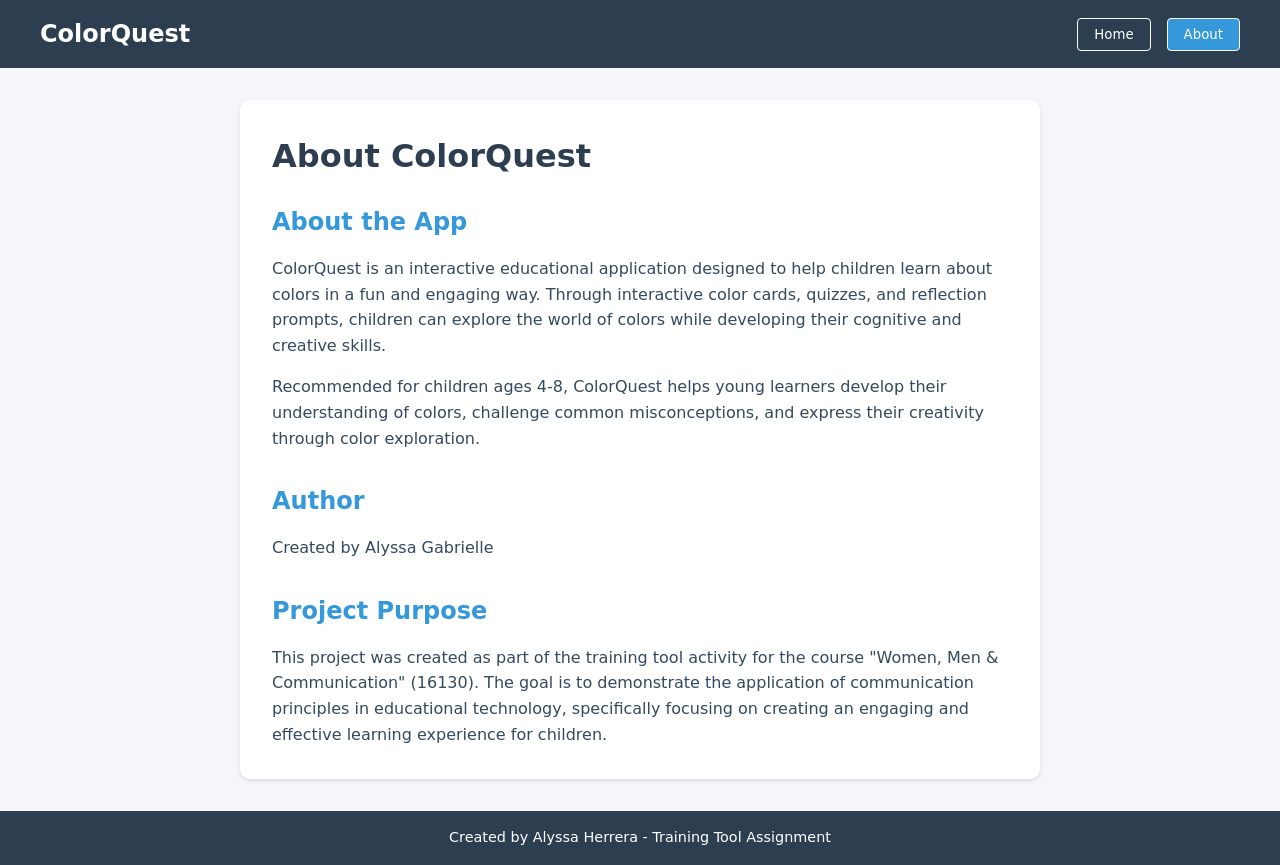
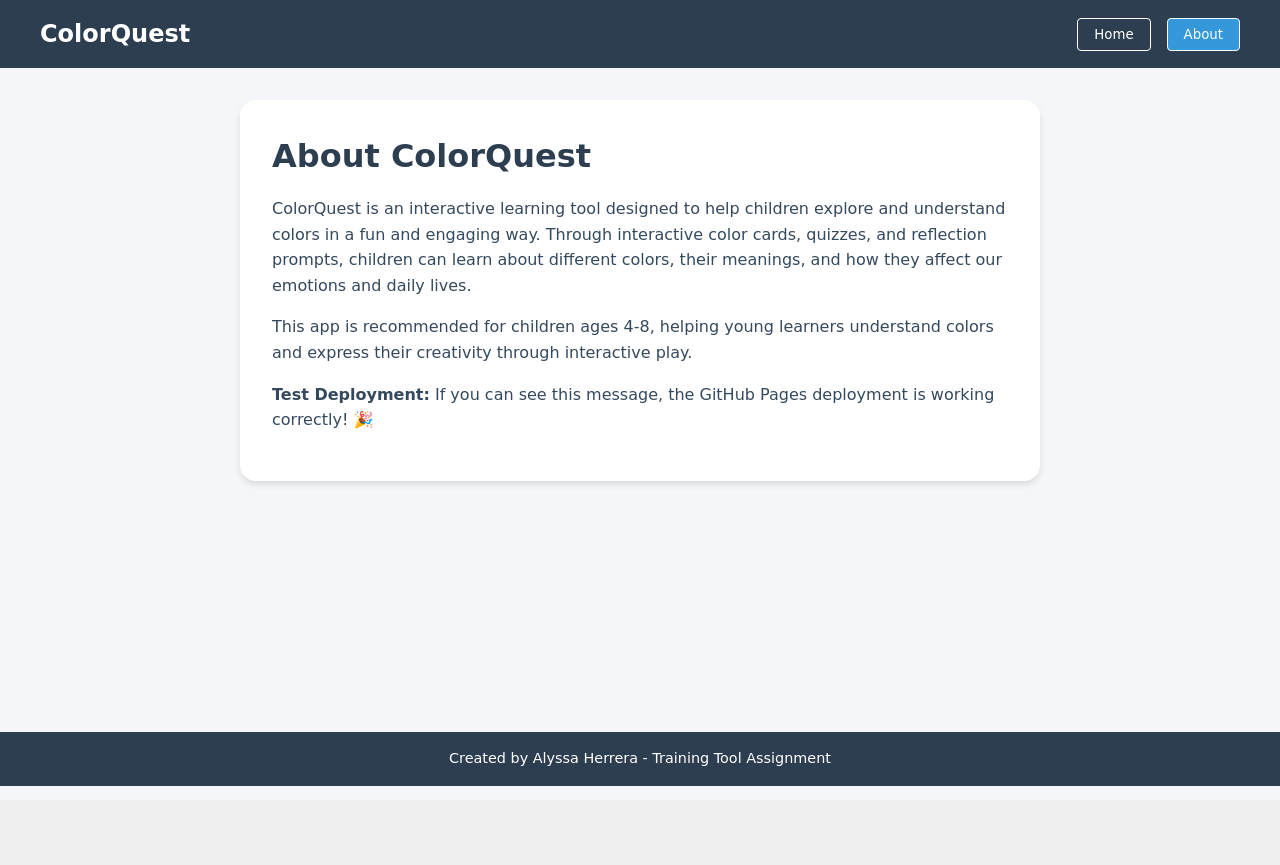
Before and after one commit to alyssagabrie/colorquest, a React (Vite) app: page / in a window 1280 px wide. Both pictures are taken after a click on the button "About". After the commit the page ends 800 px from the top, so only its background shows below. Built offline with nearby package versions, Linux system fonts and the light colour scheme.

Commit message:
Add test message to About page

```diff
--- a/src/components/About.tsx
+++ b/src/components/About.tsx
@@ -2,44 +2,24 @@ import React from 'react';
 
 const About: React.FC = () => {
   return (
-    <div className="about-container" style={{
+    <div style={{
+      padding: '2rem',
       maxWidth: '800px',
       margin: '0 auto',
-      padding: '2rem',
-      backgroundColor: '#ffffff',
-      borderRadius: '10px',
-      boxShadow: '0 2px 4px rgba(0,0,0,0.1)'
+      backgroundColor: '#fff',
+      borderRadius: '1rem',
+      boxShadow: '0 4px 6px rgba(0, 0, 0, 0.1)'
     }}>
-      <h1 style={{ color: '#2c3e50', marginBottom: '1.5rem' }}>About ColorQuest</h1>
-
-      <section style={{ marginBottom: '2rem' }}>
-        <h2 style={{ color: '#3498db', marginBottom: '1rem' }}>About the App</h2>
-        <p style={{ lineHeight: '1.6', color: '#34495e' }}>
-          ColorQuest is an interactive educational application designed to help children learn about colors in a fun and engaging way.
-          Through interactive color cards, quizzes, and reflection prompts, children can explore the world of colors while developing
-          their cognitive and creative skills.
-        </p>
-        <p style={{ lineHeight: '1.6', color: '#34495e', marginTop: '1rem' }}>
-          Recommended for children ages 4-8, ColorQuest helps young learners develop their understanding of colors,
-          challenge common misconceptions, and express their creativity through color exploration.
-        </p>
-      </section>
-
-      <section style={{ marginBottom: '2rem' }}>
-        <h2 style={{ color: '#3498db', marginBottom: '1rem' }}>Author</h2>
-        <p style={{ lineHeight: '1.6', color: '#34495e' }}>
-          Created by Alyssa Gabrielle
-        </p>
-      </section>
-
-      <section>
-        <h2 style={{ color: '#3498db', marginBottom: '1rem' }}>Project Purpose</h2>
-        <p style={{ lineHeight: '1.6', color: '#34495e' }}>
-          This project was created as part of the training tool activity for the course "Women, Men & Communication" (16130).
-          The goal is to demonstrate the application of communication principles in educational technology, specifically focusing
-          on creating an engaging and effective learning experience for children.
-        </p>
-      </section>
+      <h1 style={{ color: '#2c3e50', marginBottom: '1rem' }}>About ColorQuest</h1>
+      <p style={{ color: '#34495e', lineHeight: '1.6', marginBottom: '1rem' }}>
+        ColorQuest is an interactive learning tool designed to help children explore and understand colors in a fun and engaging way. Through interactive color cards, quizzes, and reflection prompts, children can learn about different colors, their meanings, and how they affect our emotions and daily lives.
+      </p>
+      <p style={{ color: '#34495e', lineHeight: '1.6', marginBottom: '1rem' }}>
+        This app is recommended for children ages 4-8, helping young learners understand colors and express their creativity through interactive play.
+      </p>
+      <p style={{ color: '#34495e', lineHeight: '1.6', marginBottom: '1rem' }}>
+        <strong>Test Deployment:</strong> If you can see this message, the GitHub Pages deployment is working correctly! 🎉
+      </p>
     </div>
   );
 };
```
